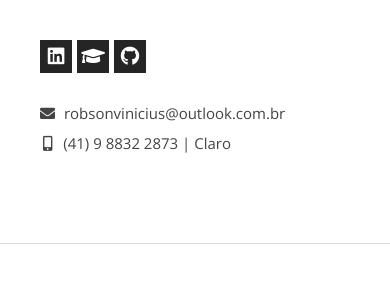
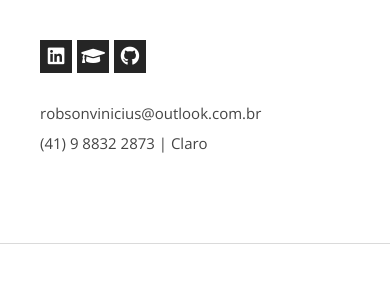
Before and after one commit to RobsonVinicius/robsondesigner, a PHP site: page /cv/index.html in a window 390 px wide. Shown: the part 269-569 px from the top of the page. Run offline with PHP 8.4, Linux system fonts and the light colour scheme; some libraries are stand-ins or nearby versions.

Commit message:
Update contact media queries

```diff
--- a/cv/css/elements.css
+++ b/cv/css/elements.css
@@ -883,6 +883,29 @@
 
 		.pie-chart-description { margin-left: 0; }
 
+		.fa-envelope,	.fa-mobile-alt {
+			display: none  !important;
+		}
+
+		.contact-mail {
+			font-size: 15px;
+			margin: 0;
+		}
+
+		.contact-phone {
+			margin: 0;
+		}
+
+	}
+
+	@media (min-width: 768px) and (max-width: 980px) {
+		.fa-envelope,	.fa-mobile-alt {
+			display: none  !important;
+		}
+
+		.contact-mail, .contact-phone {
+			margin: 0;
+		}
 	}
 
 /* ==========================================================================
--- a/cv/index.html
+++ b/cv/index.html
@@ -69,8 +69,8 @@
               </a>
             </div>
             <p class="last">
-              <i class="fas fa-envelope"></i> <span class="ml-5">robsonvinicius@outlook.com.br</span><br>
-              <i class="fas fa-mobile-alt ml-3"></i> <span class="ml-7">(41) 9 8832 2873 | Claro</span>
+              <i class="fas fa-envelope"></i> <span class="ml-5 contact-mail">robsonvinicius@outlook.com.br</span><br>
+              <i class="fas fa-mobile-alt ml-3"></i> <span class="ml-7 contact-phone">(41) 9 8832 2873 | Claro</span>
             </p>
           </div>
         </div>
```
